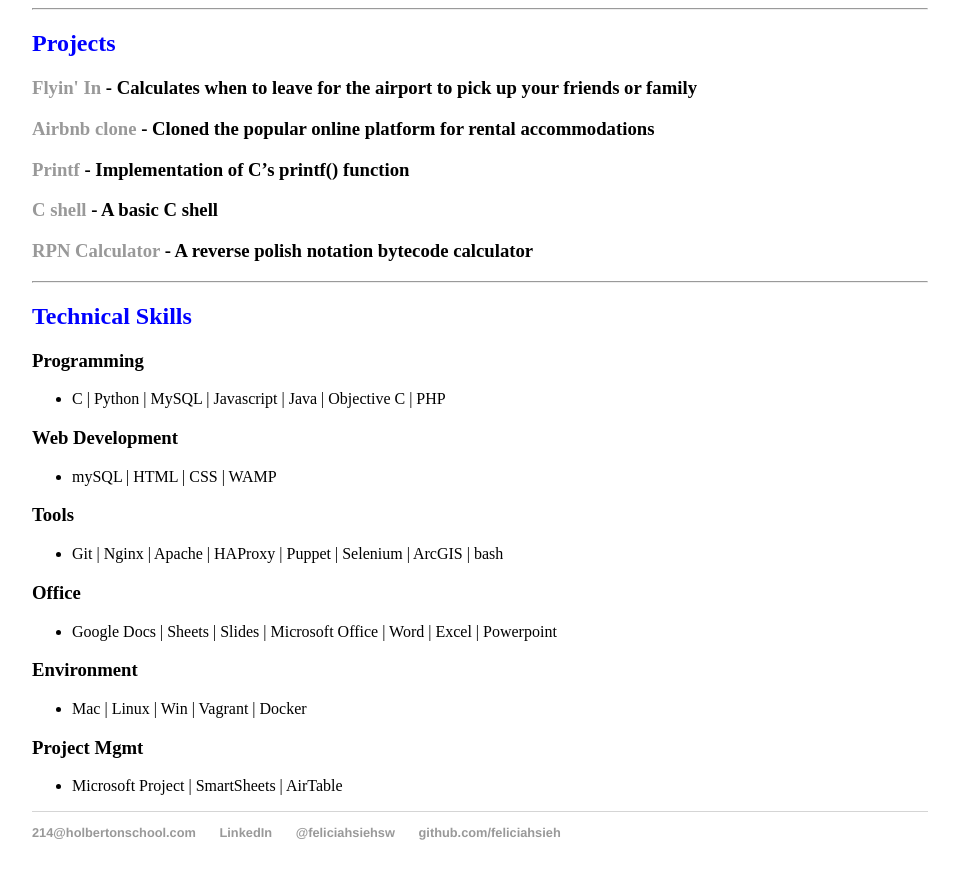
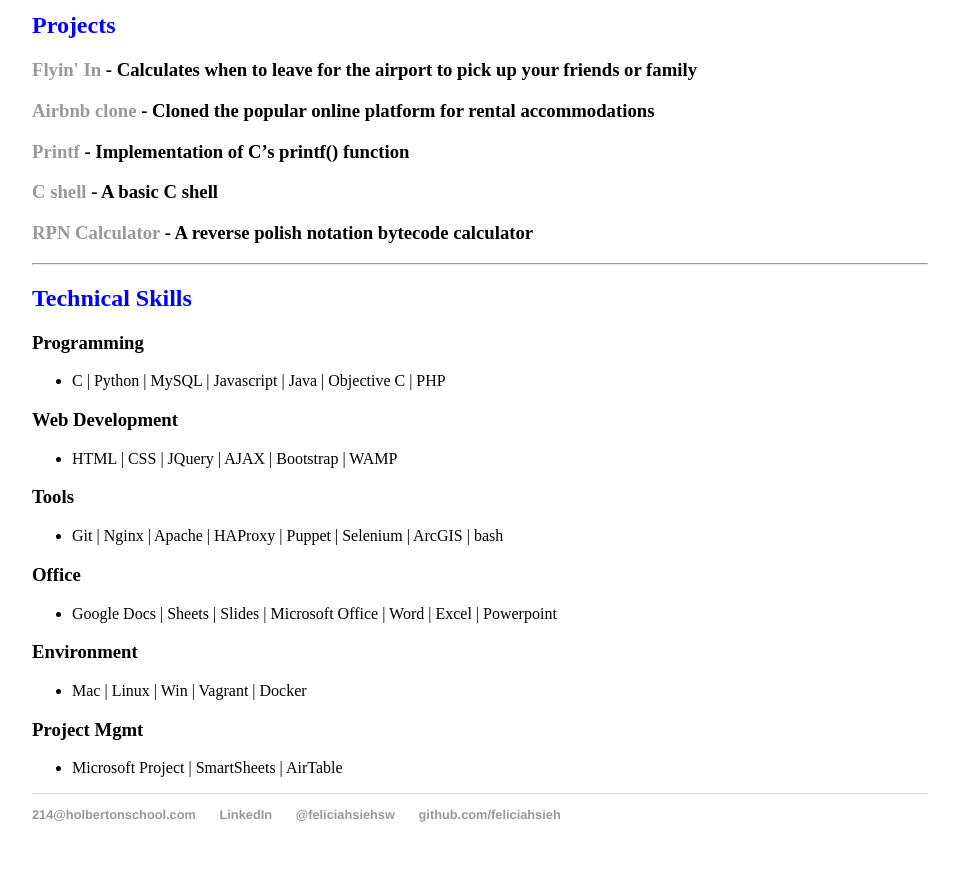
Before and after one commit to feliciahsieh/feliciahsieh.github.io, a Jekyll site: the page built from cv/index.html, in a window 1280 px wide and 900 px high, scrolled down 1624 px. Shown: the top 879 px of the window, without its empty margins (160-1119 px from the left). Built offline with Jekyll 4.4.1, drawn with Linux system fonts in a browser that asks for light colours.

Commit message:
update text

```diff
--- a/cv/index.html
+++ b/cv/index.html
@@ -96,7 +94,7 @@
 
 	<h3>Web Development</h3>
 	<ul>
-		<li>mySQL | HTML | CSS | WAMP</li>
+		<li>HTML | CSS | JQuery | AJAX | Bootstrap | WAMP</li>
 	</ul>
 
 	<h3>Tools</h3>
```
Also changed, not shown: other parts of cv/index.html (+0 -2 lines).
